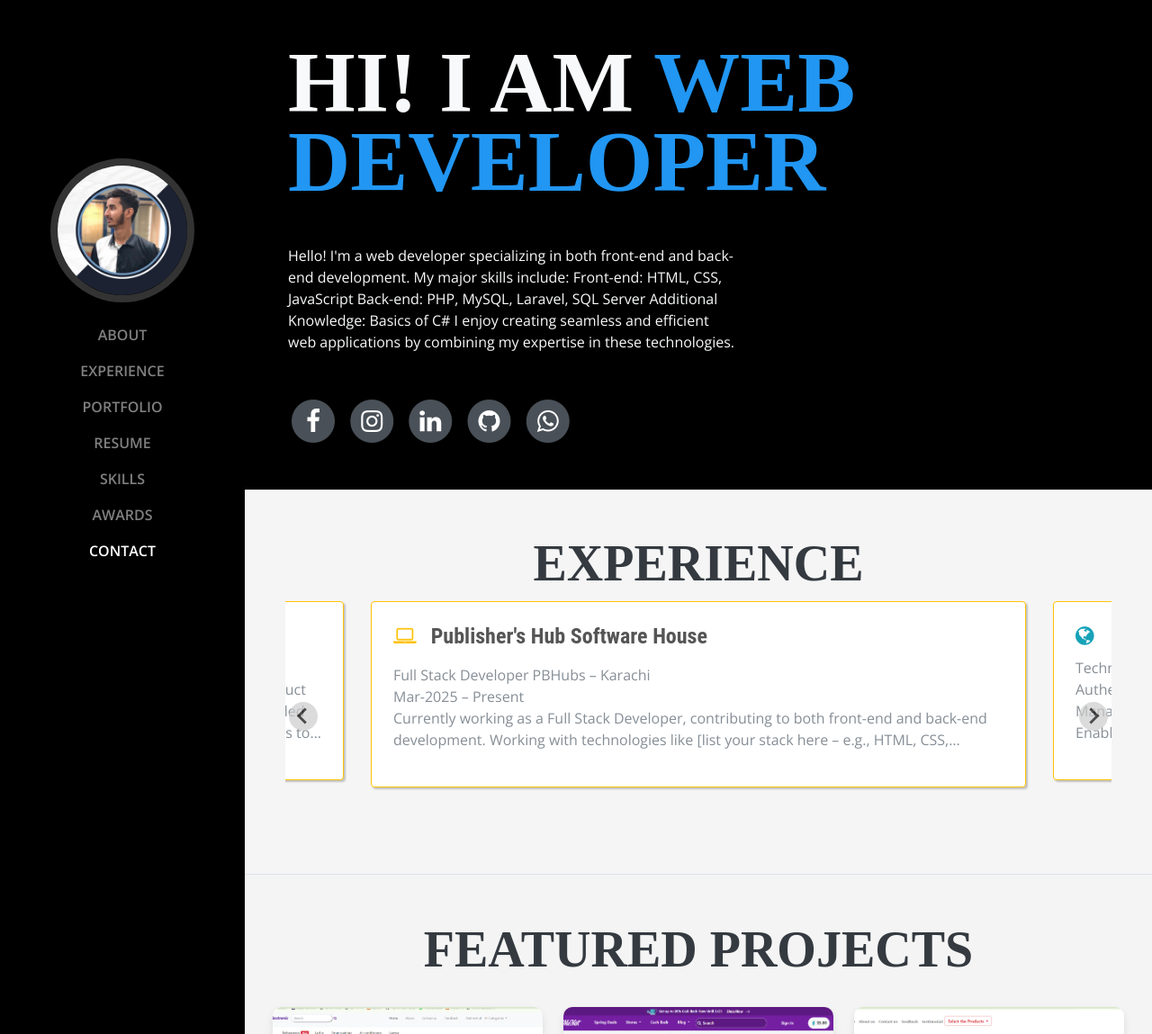
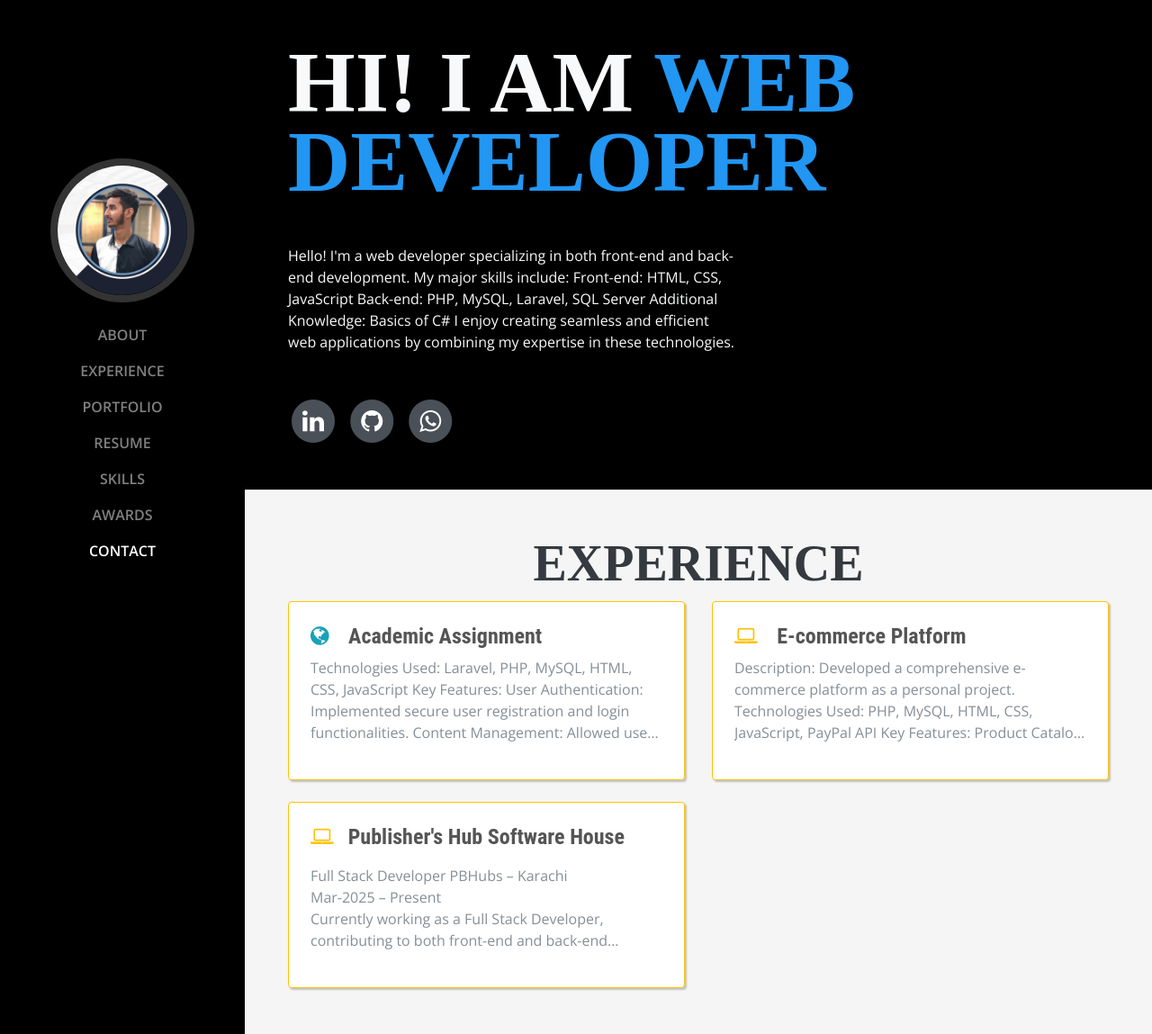
Before and after one commit to MuhammadIbrahimbaig/Portfolio, a plain HTML site: page index.html in a window 1280 px wide. Shown: the top 1149 px of the page at 90% size. Drawn offline with nearby package versions, Linux system fonts and the light colour scheme; a web font is replaced by a local one.

Commit message:
update data

```diff
--- a/index.html
+++ b/index.html
@@ -149,22 +149,6 @@
 
         <ul class="list-inline list-social-icons mb-0 ">
           <li class="list-inline-item animate__animated wow animate__bounce">
-            <a href="https://www.facebook.com/profile.php?id=100034274081641&mibextid=ZbWKwL" target="_blank">
-              <span class="fa-stack fa-lg">
-                <i class="fa fa-circle fa-stack-2x"></i>
-                <i class="fa fa-facebook fa-stack-1x fa-inverse"></i>
-              </span>
-            </a>
-          </li>
-          <li class="list-inline-item animate__animated wow animate__bounce">
-            <a href="https://www.instagram.com/invites/contact/?igsh=tspon5n7at6a&utm_content=mcbb9pw" target="_blank">
-              <span class="fa-stack fa-lg">
-                <i class="fa fa-circle fa-stack-2x"></i>
-                <i class="fa fa-instagram fa-stack-1x fa-inverse"></i>
-              </span>
-            </a>
-          </li>
-          <li class="list-inline-item animate__animated wow animate__bounce">
             <a href="https://www.linkedin.com/in/muhammad-ibrahim-baig-35a25027b?lipi=urn%3Ali%3Apage%3Ad_flagship3_profile_view_base_contact_details%3BwgGtDLjbRMG1p0wi4zpbIw%3D%3D"
               target="_blank">
               <span class="fa-stack fa-lg">
@@ -204,13 +188,9 @@
         <div class="col-12">
           <h2 class=" text-center">Experience</h2>
         </div>
-        <div class="splide splide-set" role="group" aria-label="Splide Basic HTML Example">
-          <div class="splide__track">
-            <ul class="splide__list">
-              <li class="splide__slide">
-                <div class="resume-item col-lg-12 col-12  col-sm-12 ">
-                  <div class="card mx-0 p-4 "
-                    style="border-color: #ffc107; box-shadow: 2px 2px 2px rgba(0, 0, 0, 0.21);">
+
+        <div class="resume-item col-lg-6 col-12  col-sm-12 ">
+          <div class="card mx-0 p-4 " style="border-color: #ffc107; box-shadow: 2px 2px 2px rgba(0, 0, 0, 0.21);">
             <div class=" resume-content mr-auto">
               <h4 class=""><i class="fa fa-globe mr-3 text-info"></i> Academic Assignment </h4>
               <p class="ellipsis-multiline">Technologies Used: Laravel, PHP, MySQL, HTML, CSS, JavaScript
@@ -226,14 +206,12 @@
             </div>
           </div>
         </div>
-              </li>
-              <li class="splide__slide">
-                <div class="resume-item col-lg-12 col-12  col-sm-12">
-                  <div class="card mx-0 p-4"
-                    style="border-color: #ffc107; box-shadow: 2px 2px 2px rgba(0, 0, 0, 0.21);">
+
+        <div class="resume-item col-lg-6 col-12  col-sm-12 mt-4 mt-lg-0">
+          <div class="card mx-0 p-4" style="border-color: #ffc107; box-shadow: 2px 2px 2px rgba(0, 0, 0, 0.21);">
             <div class="resume-content mr-auto">
-                      <h4 class=""><i class="fa fa-laptop mr-3 text-warning"></i> E-commerce Platform</h4>
-                      <p class="ellipsis-multiline">Description: Developed a comprehensive e-commerce platform as a
+              <h4 class=""><i class="fa fa-laptop mr-3 text-warning mt-4 mt-lg-0"></i> E-commerce Platform</h4>
+              <p class="ellipsis-multiline ">Description: Developed a comprehensive e-commerce platform as a
                 personal project.
                 Technologies Used: PHP, MySQL, HTML, CSS, JavaScript, PayPal API
                 Key Features:
@@ -252,11 +230,8 @@
             </div>
           </div>
         </div>
-              </li>
-              <li class="splide__slide">
-                <div class="resume-item col-lg-12 col-12  col-sm-12">
-                  <div class="card mx-0 p-4 mb-5"
-                    style="border-color: #ffc107; box-shadow: 2px 2px 2px rgba(0, 0, 0, 0.21);">
+        <div class="resume-item col-lg-6 mt-4 col-12  col-sm-12">
+          <div class="card mx-0 p-4 mb-5" style="border-color: #ffc107; box-shadow: 2px 2px 2px rgba(0, 0, 0, 0.21);">
             <div class="resume-content mr-auto">
               <h4 class="mb-3"><i class="fa fa-laptop mr-3 text-warning"></i>Publisher's Hub Software House</h4>
               <p class="ellipsis-multiline">Full Stack Developer
@@ -266,24 +241,13 @@
                 Currently working as a Full Stack Developer, contributing to both front-end and back-end
                 development.
 
-                        Working with technologies like [list your stack here – e.g., HTML, CSS, JavaScript, PHP,
-                        Laravel, .NET
-                        Core, etc.].
-
-                        Involved in designing, developing, and maintaining web applications with a focus on performance
-                        and
-                        scalability.
-
-                        Collaborate with cross-functional teams to deliver efficient solutions and meet client
-                        requirements.</p>
+               </p>
             </div>
 
           </div>
         </div>
-              </li>
-            </ul>
-          </div>
-        </div>
+
+
       </div>
   </div>
   </section>
@@ -380,7 +344,7 @@
     </div>
   </section>
 
-
+  <div class="pt-5"></div>
   <div class="container12 p-3 mb-3 " id="resume">
     <div class="content">
       <h2 class="text-center">Click the link below to download my CV:</h2>
@@ -542,9 +506,9 @@
         </div>
       </div>
       <div class="col-md-4 col-sm-12 mt-5">
-        <div class="contact-cont2">
+        <div class="contact-cont2 text-white">
           <div class="contact-add contact-box-desc">
-            <h3><i class="fa fa-map-marker cl-atlantis fa-2x"></i> Address</h3>
+            <h3><i class="fa fa-map-marker cl-atlantis fa-2x "></i> Address</h3>
             <p>Karachi Sindh. <br>
               Pakistan<br></p>
           </div>
@@ -553,17 +517,15 @@
             <p>03172240904 <br></p>
           </div>
           <div class="contact-mail contact-side-desc contact-box-desc">
-            <h3><i class="fa fa-envelope-o cl-atlantis fa-2x"></i> Email</h3>
+            <h3><i class="fa fa-envelope-o cl-atlantis fa-2x text-white"></i> Email</h3>
             <address class="address-details-f">
-              <!-- Fax: 800 123 3456 <br> -->
-              Email: <a href="mailto:baigibrahim429@gmail.com" class="">baigibrahim429@gmail.com</a>
+              Email: <a href="mailto:baigibrahim429@gmail.com" class="text-white">baigibrahim429@gmail.com</a>
             </address>
             <ul class="list-inline social-icon-f top-data">
-              <li><a href="https://www.facebook.com/profile.php?id=100034274081641&mibextid=ZbWKwL" target="_blank"><i
-                    class="fa top-social fa-facebook" style="color: #4267b2; border-color:#4267b2;"></i></a></li>
-              <li><a href="https://www.instagram.com/invites/contact/?igsh=tspon5n7at6a&utm_content=mcbb9pw"
-                  target="_blank"><i class="fa top-social fa-instagram"
-                    style="color: #d53636; border-color:#c72222;"></i></a></li>
+
+              <li><a href="https://github.com/MuhammadIbrahimbaig"
+                  target="_blank"><i class="fa top-social fa-github"
+                    style="color: #ffffff; border-color:#ffffff;"></i></a></li>
               <li><a
                   href="https://www.linkedin.com/in/muhammad-ibrahim-baig-35a25027b?lipi=urn%3Ali%3Apage%3Ad_flagship3_profile_view_base_contact_details%3BwgGtDLjbRMG1p0wi4zpbIw%3D%3D"
                   target="_blank"><i class="fa top-social fa-linkedin"
--- a/js/custom.js
+++ b/js/custom.js
@@ -29,26 +29,26 @@
 
 
 //my js
-var splide = new Splide('.splide-set', {
-  type: 'loop',
-  padding: '5rem',
-  autoplay: true,
-  interval: 3000,
-  pagination:false,
-  breakpoints: {
-    1024: {
-      padding: '3rem',
-      perPage: 3,
-    },
-    768: {
-      padding: '2rem',
-      perPage: 2,
-    },
-    480: {
-      padding: '1rem',
-      perPage: 1,
-    },
-  },
-});
+// var splide = new Splide('.splide-set', {
+//   type: 'loop',
+//   padding: '5rem',
+//   autoplay: true,
+//   interval: 3000,
+//   pagination:false,
+//   breakpoints: {
+//     1024: {
+//       padding: '3rem',
+//       perPage: 5,
+//     },
+//     768: {
+//       padding: '2rem',
+//       perPage: 2,
+//     },
+//     480: {
+//       padding: '1rem',
+//       perPage: 3,
+//     },
+//   },
+// });
 
-splide.mount();
+// splide.mount();
```
Also changed, not shown: 1 other file. Lines whose indentation alone changed are shown as unchanged.
